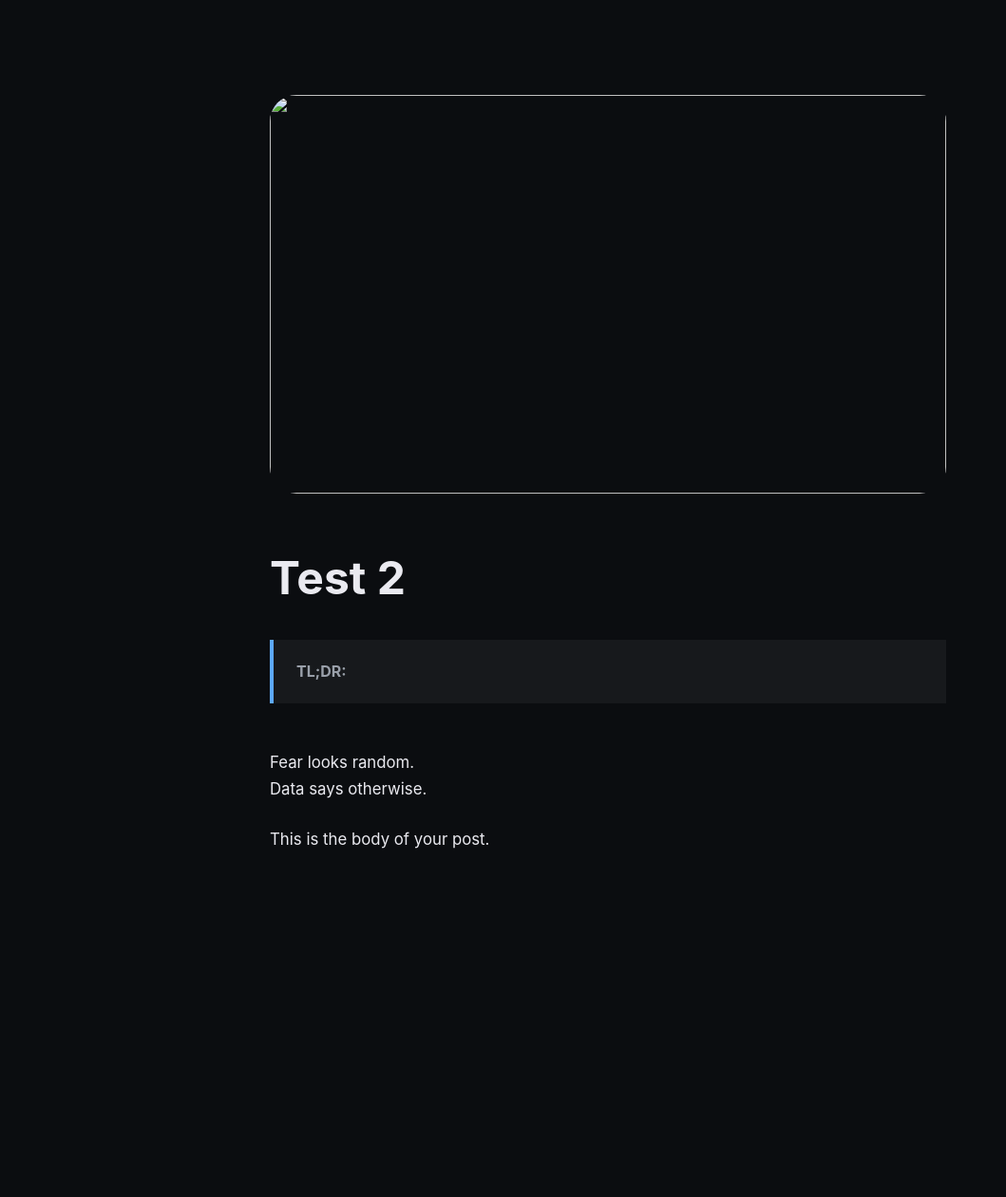
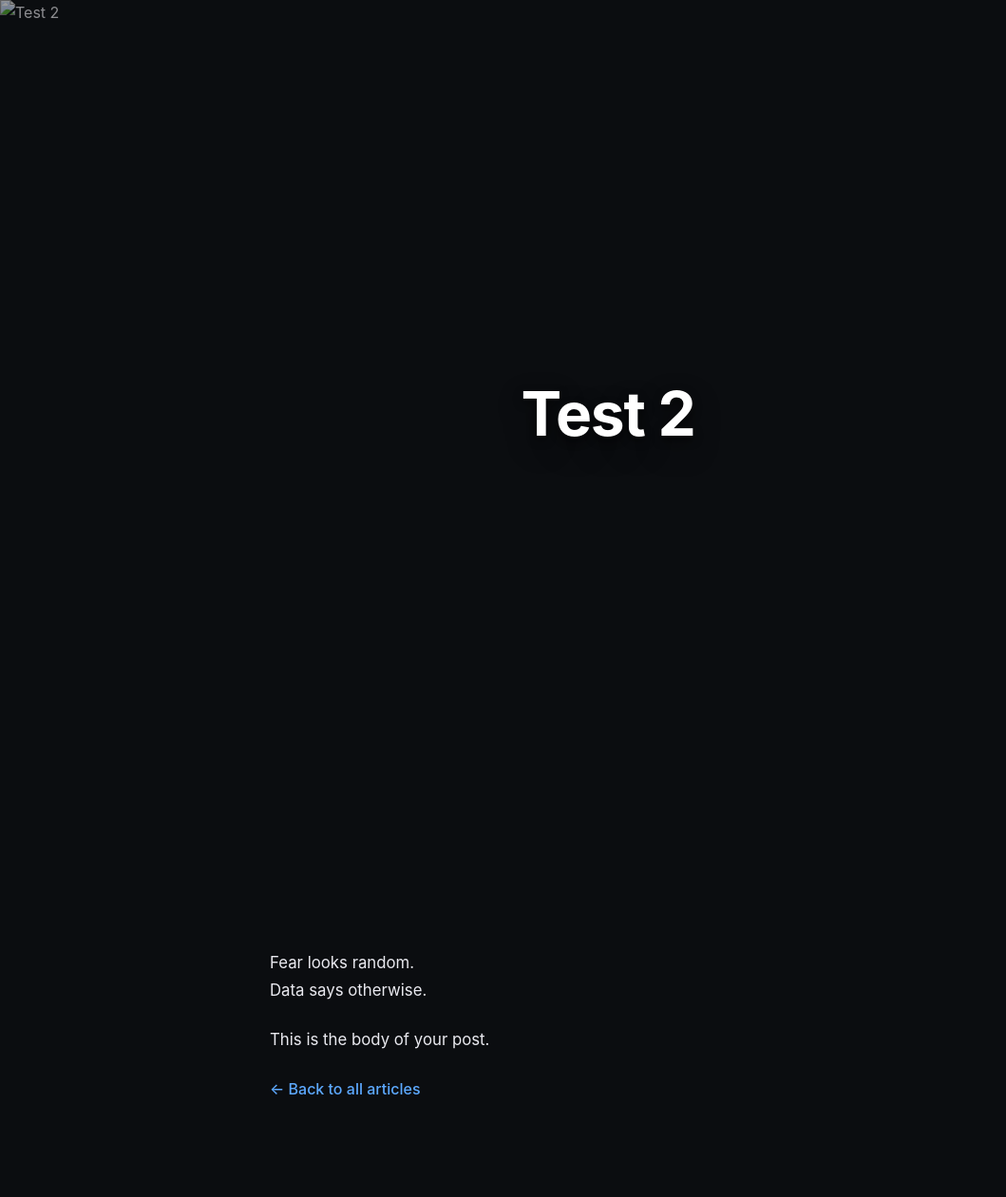
Before and after one commit to 996938039a-droid/996938039a-droid.github.io, a Jekyll site: the page built from _posts/2026-01-31-test-ideas-again.md, in a window 1280 px wide. Shown: the whole page at 95% size, without its empty margins (0-1059 px from the left). Built offline with Jekyll 4.4.1, drawn with Linux system fonts in a browser that asks for light colours; our own code applies the rules of GitHub Pages for plain Markdown files; before the commit the page ends 1022 px from its top, so only the background shows below that.

Commit message:
Update post.html

```diff
--- a/_layouts/post.html
+++ b/_layouts/post.html
@@ -1,25 +1,46 @@
 <!DOCTYPE html>
 <html lang="en">
 <head>
-  <meta charset="UTF-8">
-  <title>{{ page.title }}</title>
-  <meta name="viewport" content="width=device-width, initial-scale=1">
-  <link rel="stylesheet" href="/assets/style.css">
+  <meta charset="UTF-8" />
+  <title>{{ page.title }} | Signals & Patterns</title>
+  <meta name="viewport" content="width=device-width, initial-scale=1" />
+  <link rel="stylesheet" href="/assets/style.css" />
 </head>
 
 <body>
+
+  <!-- ARTICLE HERO -->
+  <section class="hero-banner">
+    <img
+      src="{{ page.banner }}"
+      alt="{{ page.title }}"
+      class="hero-bg"
+    />
+
+    <div class="hero-overlay">
+      <h1>{{ page.title }}</h1>
+    </div>
+  </section>
+
+  <!-- ARTICLE CONTENT -->
   <article class="article">
 
-    <img src="{{ page.banner }}" class="hero-image">
+    {% if page.tldr %}
+      <section class="tldr">
+        <strong>TL;DR</strong>
+        <p>{{ page.tldr }}</p>
+      </section>
+    {% endif %}
 
-    <h1>{{ page.title }}</h1>
+    <section class="article-body">
+      {{ content }}
+    </section>
 
-    <div class="tldr">
-      <strong>TL;DR:</strong> {{ page.tldr }}
-    </div>
-
-    {{ content }}
+    <section class="article-footer">
+      <a href="/blogs/" class="read-link">← Back to all articles</a>
+    </section>
 
   </article>
+
 </body>
 </html>
```
